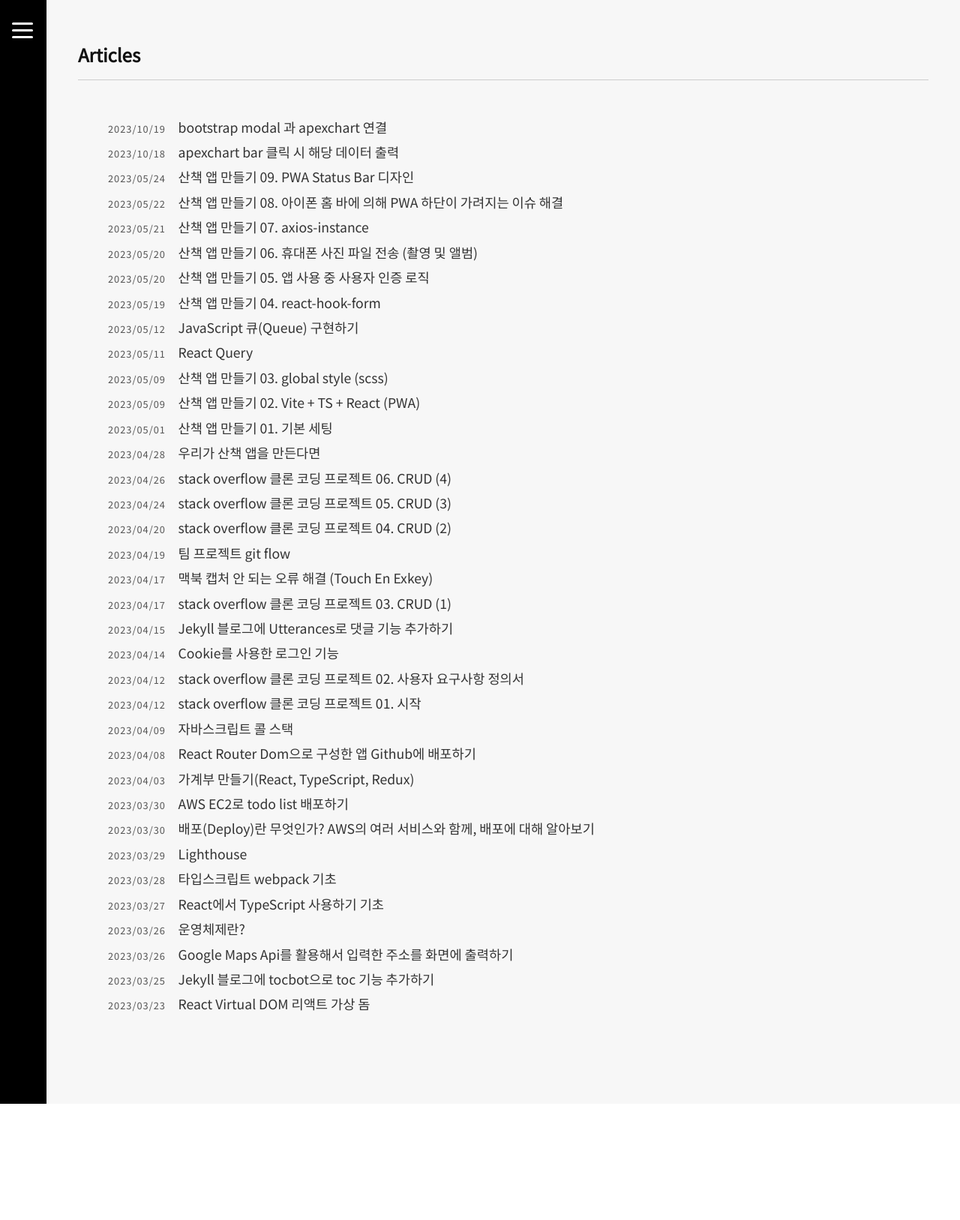
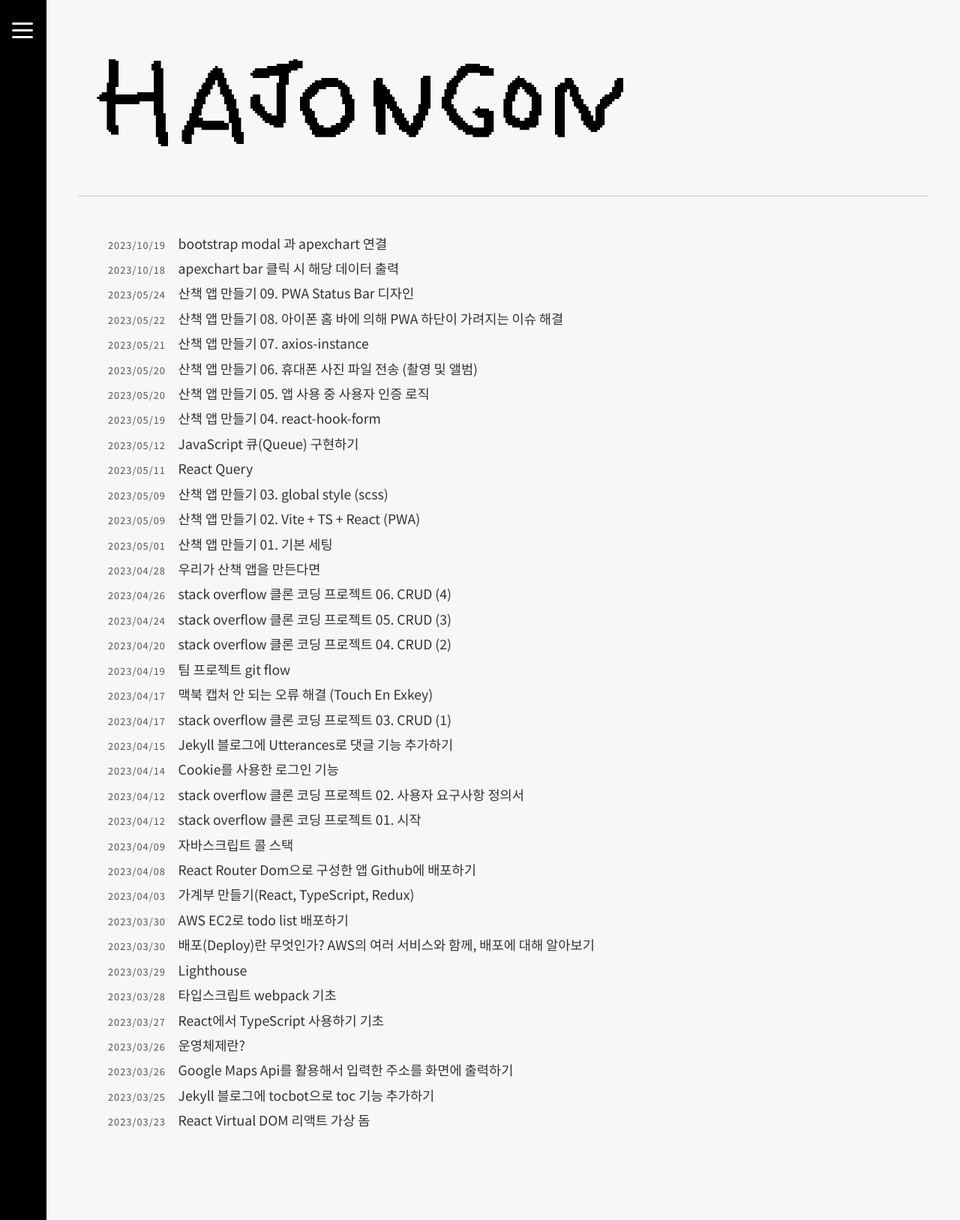
Before and after one commit to hajongon/hajongon.github.io, a Jekyll site: the page built from index.md, in a window 1280 px wide. Shown: the whole page at 75% size. Built offline with Jekyll 4.4.1, drawn with Linux system fonts in a browser that asks for light colours; before the commit the page ends 1472 px from its top, so only the background shows below that.

Commit message:
Design: home 화면 png 파일 추가

```diff
--- a/_includes/home.html
+++ b/_includes/home.html
@@ -1,6 +1,7 @@
 <article class="post">
   <header class="post-header home">
-    <div class="post-title">Articles</div>
+    <img class="header-img-hajongon" src="../public/img/hajongon-removebg-crop.png" alt="hajongon"/>
+    <div class="post-title"></div>
   </header>
 
   <div class="post-content">
--- a/public/css/style.css
+++ b/public/css/style.css
@@ -777,3 +777,10 @@ code td {
   border-top: 3px solid white;
   border-radius: 3px;
 }
+
+.header-img-hajongon {
+  margin-top: -20px;
+  margin-left: -20px;
+  width: 800px;
+  border: none;
+}
```
Also changed, not shown: public/img/hajongon-removebg-crop.png (added).
